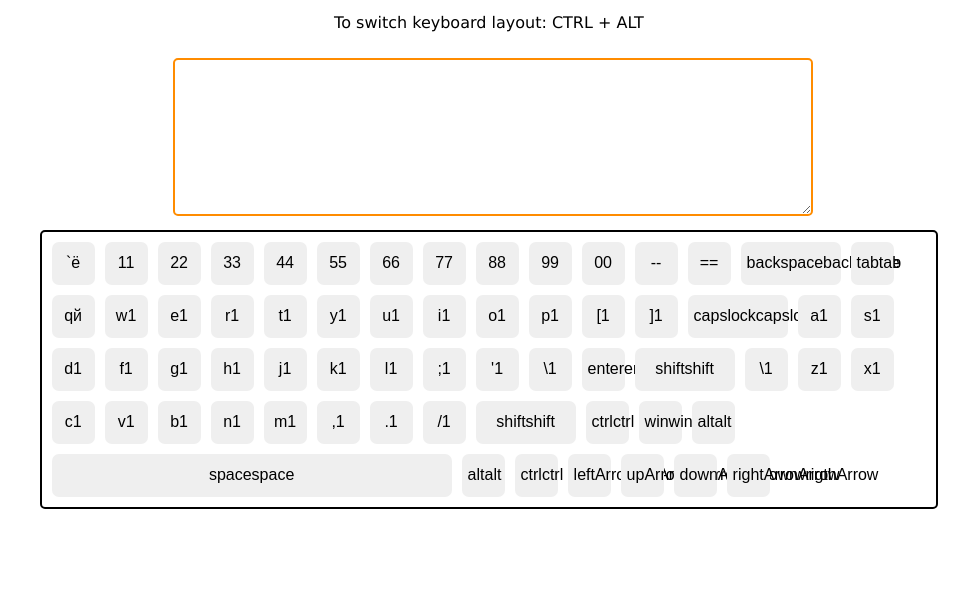
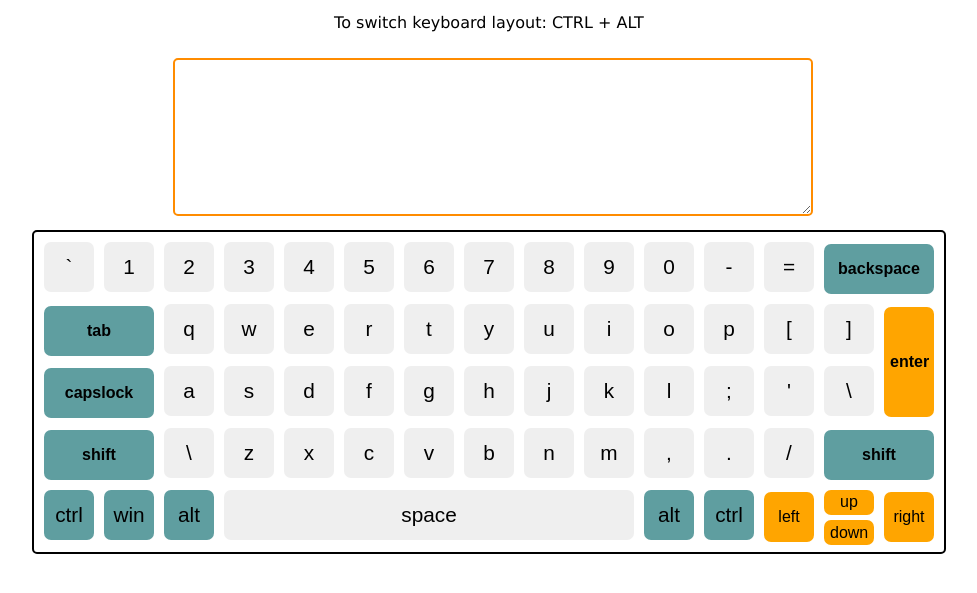
Before and after one commit to karpovkottt/virtual-keyboard, a website with bundled scripts: page index.html in a window 1280 px wide. Shown: the part 103-696 px from the top of the page, without its empty margins (151-1128 px from the left). Built offline with nearby package versions, Linux system fonts and the light colour scheme.

Commit message:
feat: update keyboard design

```diff
--- a/index.js
+++ b/index.js
@@ -58,7 +58,7 @@ const addKeysNames = () => {
     const classKey = `keyboard__key key-${dataKeys[i].engName}`;
     arrayKeys[i].setAttribute('class', classKey);
     template += `<span class="eng">${dataKeys[i].engName}</span>`;
-    template += `<span class="rus">${dataKeys[i].rusName}</span>`;
+    template += `<span class="rus hidden">${dataKeys[i].rusName}</span>`;
     arrayKeys[i].innerHTML = template;
   }
 };
--- a/js/dataKeys.js
+++ b/js/dataKeys.js
@@ -59,10 +59,10 @@ const dataKeys = [
   { engName: 'space', rusName: 'space' },
   { engName: 'alt', rusName: 'alt' },
   { engName: 'ctrl', rusName: 'ctrl' },
-  { engName: 'leftArrow', rusName: 'leftArrow' },
-  { engName: 'upArrow', rusName: 'upArrow' },
-  { engName: 'downArrow', rusName: 'downArrow' },
-  { engName: 'rightArrow', rusName: 'rigthArrow' },
+  { engName: 'left', rusName: 'left' },
+  { engName: 'up', rusName: 'up' },
+  { engName: 'down', rusName: 'down' },
+  { engName: 'right', rusName: 'right' },
 ];
 
 export default dataKeys;
--- a/style.css
+++ b/style.css
@@ -27,14 +27,14 @@
     border: 2px solid black;
     padding: 5px;
     margin: 0 auto;
-    width: 70%;
+    width: 900px;
     border-radius: 5px;
 }
 
 .keyboard__key {
-    font-size: 1rem;
-    height: 43px;
-    width: 43px;
+    font-size: 1.3rem;
+    height: 50px;
+    width: 50px;
     margin: 5px;
     border-radius: 7px;
     border: none;
@@ -47,14 +47,59 @@
 
 .key-backspace,
 .key-shift,
-.key-capslock {
-    width: 100px;
+.key-capslock,
+.key-tab {
+    width: 110px;
+    background-color: cadetblue;
+    font-size: 1rem;
+    font-weight: 600;
+}
+
+.key-alt,
+.key-win,
+.key-ctrl {
+    background-color: cadetblue;
+}
+
+.key-up,
+.key-down,
+.key-left,
+.key-right {
+    background-color: orange;
+    font-size: 1rem;
+}
+
+.key-up,
+.key-down {
+    position: absolute;
+    height: 25px;
+}
+
+.key-down {
+    top: 618px;
+}
+
+.key-right {
+    margin-left: 65px;
+}
+
+.key-enter {
+    height: 110px;
+    position: absolute;
+    top: 405px;
+    background-color: orange;
+    font-size: 1rem;
+    font-weight: 600;
 }
 
 .key-space {
-    width: 400px;
+    width: 410px;
 }
 
 .capslock--pressed {
     background-color: orange;
 }
+
+.hidden {
+    display: none;
+}
```
